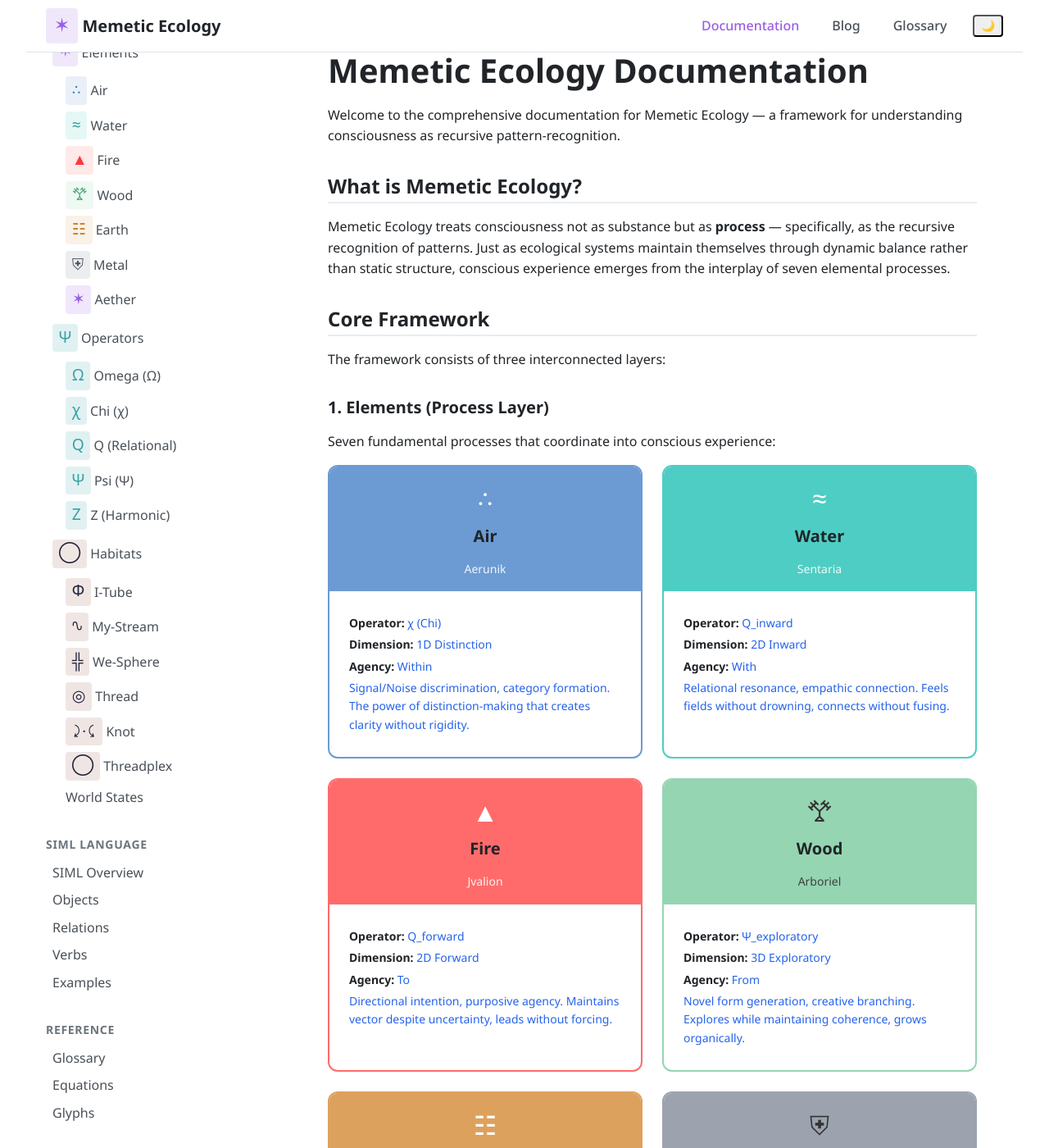
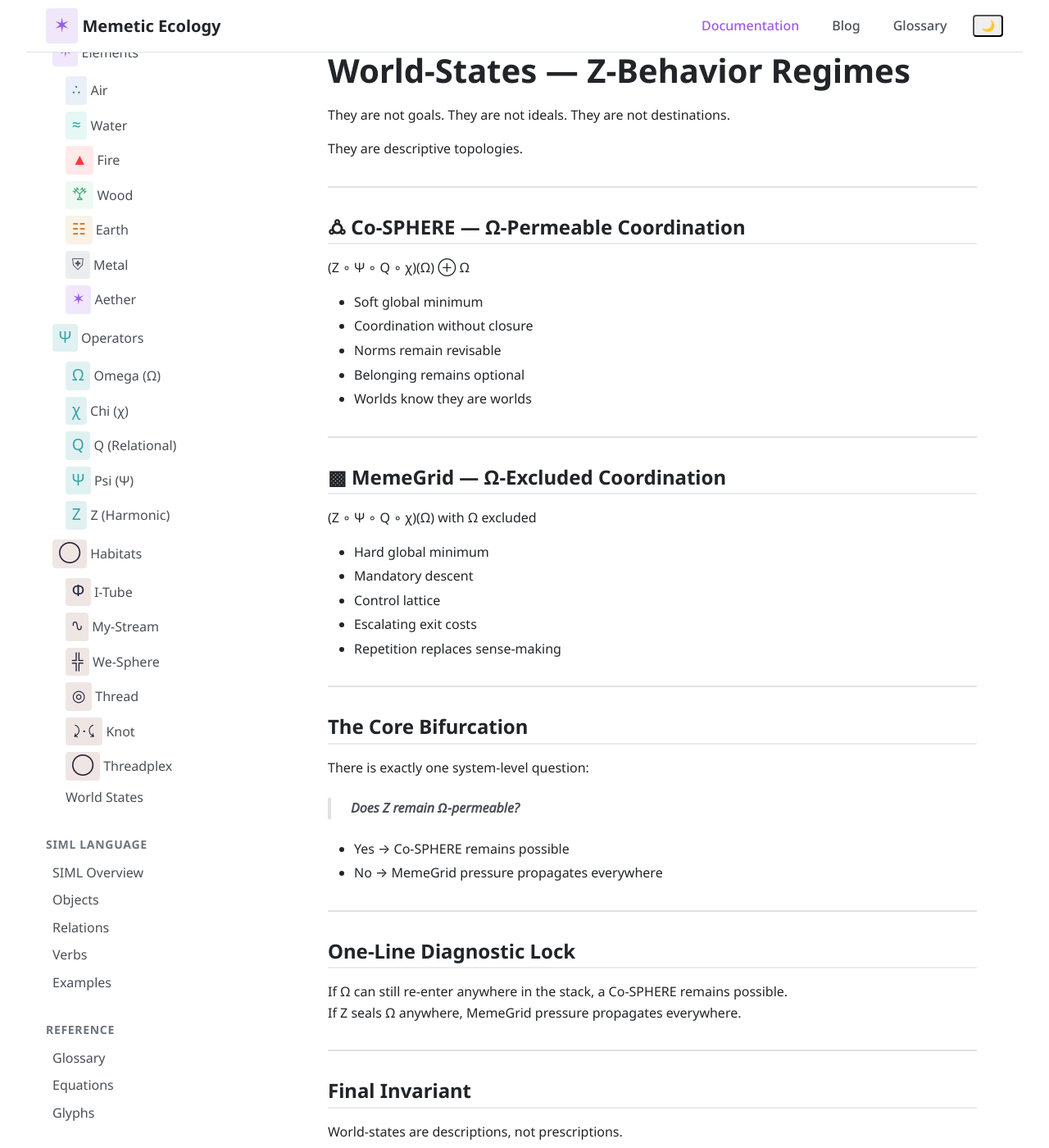
Before and after one commit to memeticcowboy/Memetic_Ecology, a Jekyll site: the page built from docs/index.md, in a window 1280 px wide and 1400 px high, scrolled down 197 px. Shown: the whole window at 82% size. Built offline with Jekyll 4.4.1, drawn with Linux system fonts in a browser that asks for light colours; some web fonts are replaced; some of the changed text lies outside the part shown.

Commit message:
Update index.md

```diff
--- a/docs/index.md
+++ b/docs/index.md
@@ -1,108 +1,69 @@
 ---
 layout: docs
-title: "Documentation"
-description: "Comprehensive guide to the Memetic Ecology framework"
+title: "World-STates"
+description: "Comprehensive guide to how coordiation bheaves across the entire habitat stack"
 ---
 
-# Memetic Ecology Documentation
+# World-States — Z-Behavior Regimes
 
-Welcome to the comprehensive documentation for Memetic Ecology — a framework for understanding consciousness as recursive pattern-recognition.
+They are not goals.
+They are not ideals.
+They are not destinations.
 
-## What is Memetic Ecology?
+They are descriptive topologies.
 
-Memetic Ecology treats consciousness not as substance but as **process** — specifically, as the recursive recognition of patterns. Just as ecological systems maintain themselves through dynamic balance rather than static structure, conscious experience emerges from the interplay of seven elemental processes.
+---
 
-## Core Framework
+## 🜛 Co-SPHERE — Ω-Permeable Coordination
 
-The framework consists of three interconnected layers:
+(Z ∘ Ψ ∘ Q ∘ χ)(Ω) ⊕ Ω
 
-### 1. Elements (Process Layer)
+- Soft global minimum
+- Coordination without closure
+- Norms remain revisable
+- Belonging remains optional
+- Worlds know they are worlds
 
-Seven fundamental processes that coordinate into conscious experience:
+---
 
-<div class="grid grid--3col">
-{% for element in site.data.elements %}
-  {% include components/element-card.html element=element %}
-{% endfor %}
-</div>
+## ▩ MemeGrid — Ω-Excluded Coordination
 
-### 2. Operators (Mathematical Layer)
+(Z ∘ Ψ ∘ Q ∘ χ)(Ω) with Ω excluded
 
-IF-Prime operators that formalize element dynamics:
+- Hard global minimum
+- Mandatory descent
+- Control lattice
+- Escalating exit costs
+- Repetition replaces sense-making
 
-- **Ω (Omega)** — Undifferentiated awareness
-- **χ (Chi)** — Distinction-making
-- **Q** — Relational depth (inward/forward)
-- **Ψ (Psi)** — Creative transformation (exploratory/regenerative/structural)
-- **Z** — Harmonic integration
+---
 
-### 3. Habitats (Structural Layer)
+## The Core Bifurcation
 
-Coordination spaces where patterns live:
+There is exactly one system-level question:
 
-- **I-Tube** — Individual perception
-- **My-Stream** — Personal narrative
-- **We-Sphere** — Collective coordination
-- **Thread** — Coherent meaning-line
-- **Knot** — Decision point
-- **Threadplex** — Complex adaptive network
+> **Does Z remain Ω-permeable?**
 
-## Key Equations
+- Yes → Co-SPHERE remains possible
+- No → MemeGrid pressure propagates everywhere
 
-### The Master Equation
+---
 
-$$\Phi(t) = (Z \circ \Psi)(Q(\chi(\Omega)))$$
+## One-Line Diagnostic Lock
 
-Consciousness (Φ) emerges as the harmonic collapse (Z) of transformative operations (Ψ) on relational distinctions (Q) made from undifferentiated awareness (Ω).
+If Ω can still re-enter anywhere in the stack, a Co-SPHERE remains possible.
+If Z seals Ω anywhere, MemeGrid pressure propagates everywhere.
 
-### Flow Equation
+---
 
-$$\text{Flows} = \text{Difference} \times \text{Harmony}$$
+## Final Invariant
 
-Productive change requires both differentiation and integration.
+World-states are descriptions, not prescriptions.
 
-## World States
+They never justify intervention.
+They never authorize control.
+They only reveal topology.
 
-The framework distinguishes three fundamental world configurations:
-
-{% include components/success-box.html
-   title="Co-SPHERE (Permeable)"
-   content="Boundaries are explicit and negotiable. Refusal capacity is maintained. Questions are welcomed." %}
-
-{% include components/warning-box.html
-   title="MemeGrid (Sealed)"
-   content="Alternatives are foreclosed. Ideology masquerades as ground. Questioning is pathologized." %}
-
-<div class="callout callout--info">
-  <p class="callout__title">ThreadWeave (Active)</p>
-  <p class="callout__content">Constructedness is acknowledged. Multiple narratives coexist. Weaving is visible as weaving.</p>
-</div>
-
-## Getting Started
-
-1. **[Quick Start Guide](/docs/quick-start/)** — Fast orientation to core concepts
-2. **[Elements Overview](/docs/elements/)** — Deep dive into the seven processes
-3. **[SIML Language](/docs/siml/)** — Learn the notation system
-4. **[Reference](/docs/reference/glossary/)** — Comprehensive glossary and equations
-
-## Diagnostic Orientation
-
-Each concept includes a diagnostic question to help you apply it:
-
-{% include components/diagnostic.html
-   question="What patterns am I recognizing right now?"
-   context="Meta-awareness check" %}
-
-These questions aren't meant to be answered once but held as ongoing inquiry.
-
-## Navigation
-
-Use the sidebar to explore specific topics, or start with:
-
-- Understanding [Air (Distinction)](/docs/elements/air/) as your perceptual interface
-- Learning how [Operators](/docs/operators/) formalize element dynamics
-- Exploring [Habitats](/docs/habitats/) as coordination structures
-- Reading about [World States](/docs/habitats/world-states/) to recognize sealed vs. permeable configurations
 
 ---
 
```
